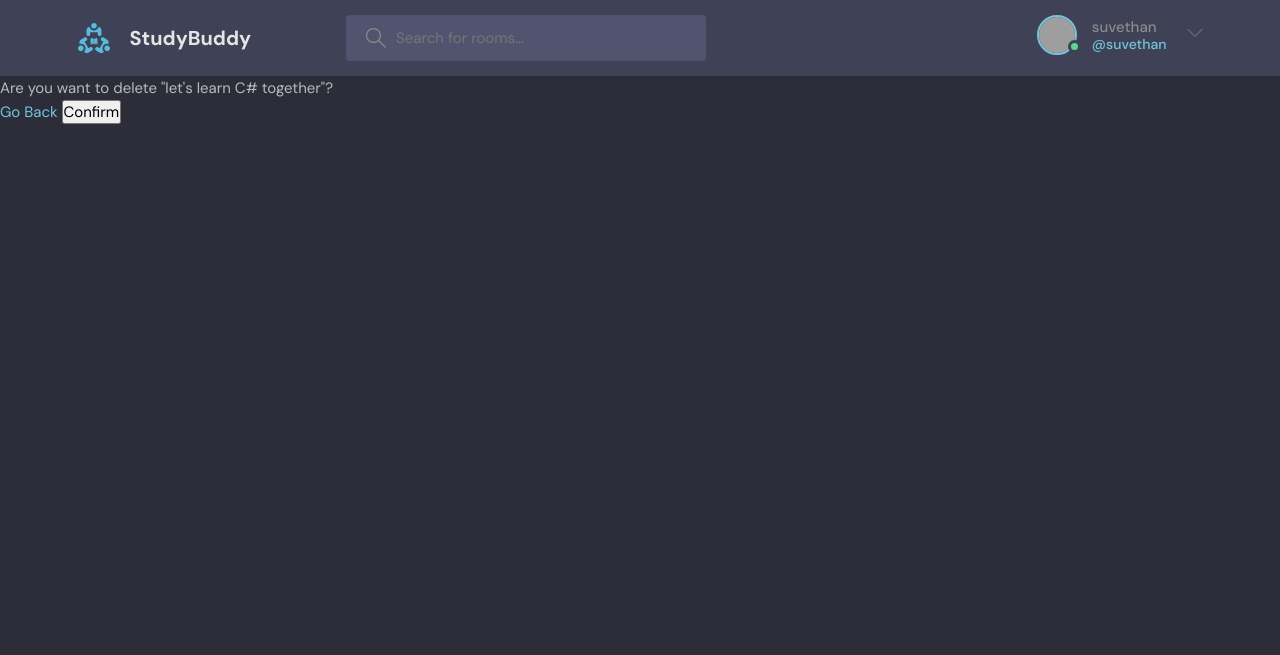
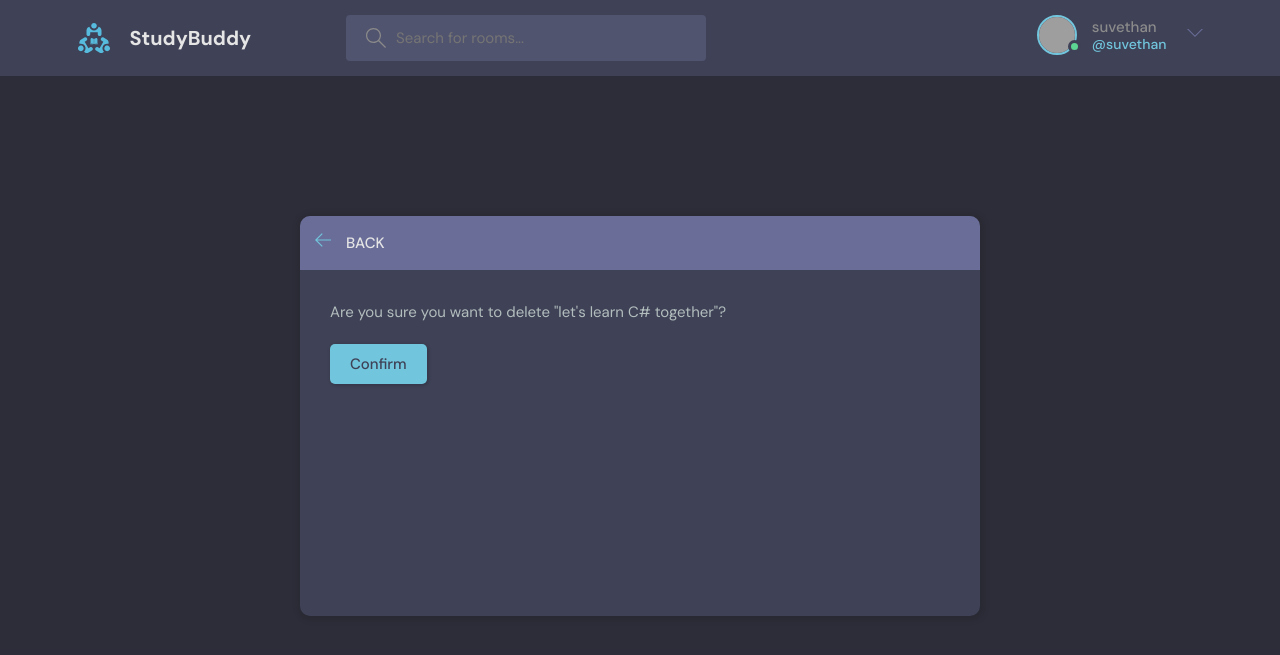
Before and after one commit to shansuvethan18/Django-learn, a Django app: page /delete-room/14 in a window 1280 px wide. Shown: the top 655 px of the page. Run offline with Django 5.2, Linux system fonts and the light colour scheme; a user stored in the database is signed in; data comes from the database, SQL or seed files in the repository; both versions use the stored data as it was after the commit; grey boxes are pictures that could not be loaded.

Commit message:
Delete theme template adding

```diff
--- a/test_app/templates/test_app/delete.html
+++ b/test_app/templates/test_app/delete.html
@@ -1,9 +1,40 @@
 {% extends "main.html" %} {% block content %}
-<form method="POST" action="">
-  {% csrf_token %}
-  <p>Are you want to delete "{{obj}}"?</p>
+<main class="delete-item layout">
+  <div class="container">
+    <div class="layout__box">
+      <div class="layout__boxHeader">
+        <div class="layout__boxTitle">
+          <a href="{{request.META.HTTP_REFERER}}">
+            <svg
+              version="1.1"
+              xmlns="http://www.w3.org/2000/svg"
+              width="32"
+              height="32"
+              viewBox="0 0 32 32"
+            >
+              <title>arrow-left</title>
+              <path
+                d="M13.723 2.286l-13.723 13.714 13.719 13.714 1.616-1.611-10.96-10.96h27.625v-2.286h-27.625l10.965-10.965-1.616-1.607z"
+              ></path>
+            </svg>
+          </a>
+          <h3>Back</h3>
+        </div>
+      </div>
+      <div class="layout__body">
+        <form class="form" method="POST" action="">
+          {% csrf_token %}
+          <div class="form__group">
+            <p>Are you sure you want to delete "{{obj}}"?</p>
+          </div>
 
-  <a href="{{request.META.HTTP_REFERER}}">Go Back</a>
-  <input type="Submit" value="Confirm" />
-</form>
+          <div class="for__group">
+            <input class="btn btn--main" type="submit" value="Confirm" />
+          </div>
+        </form>
+      </div>
+    </div>
+  </div>
+</main>
+<script src="script.js"></script>
 {% endblock content %}
--- a/test_app/templates/test_app/room_form.html
+++ b/test_app/templates/test_app/room_form.html
@@ -74,7 +74,9 @@
 -->
 
           <div class="form__action">
-            <a class="btn btn--dark" href="index.html">Cancel</a>
+            <a class="btn btn--dark" href="{% url "home" %}"
+              >Cancel</a
+            >
             <button class="btn btn--main" type="submit">Submit</button>
           </div>
         </form>
```
Also changed, not shown: test_app/templates/test_app/delete_old.html (added, +9 -0 lines), db.sqlite3.
